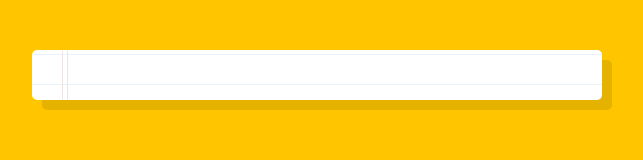
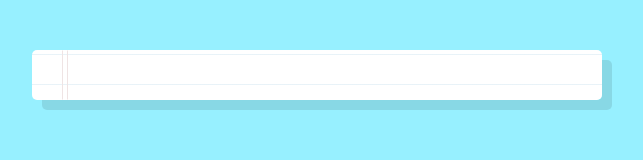
Before and after one commit to BryanHolbrook/native-speech-recognition-js, a website: page index.html in a window 1280 px wide. Shown: the whole page, without its empty margins (323-966 px from the left). Drawn offline with Linux system fonts and the light colour scheme.

Commit message:
3rd commit - styles

```diff
--- a/index.html
+++ b/index.html
@@ -48,7 +48,7 @@
     }
 
     body {
-      background: #ffc600;
+      background: #97F0FF;
       font-family: 'helvetica neue';
       font-weight: 200;
       font-size: 20px;
```
